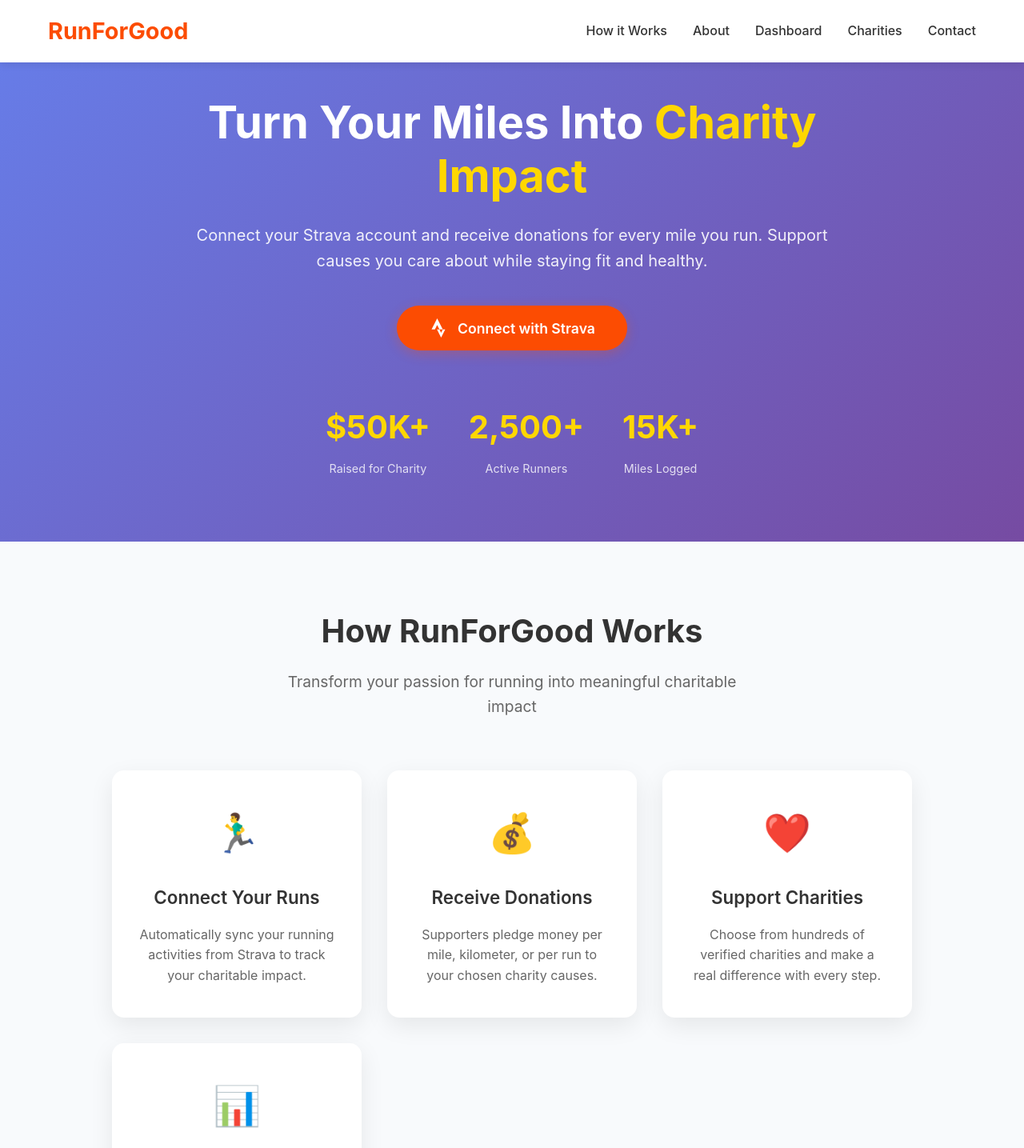
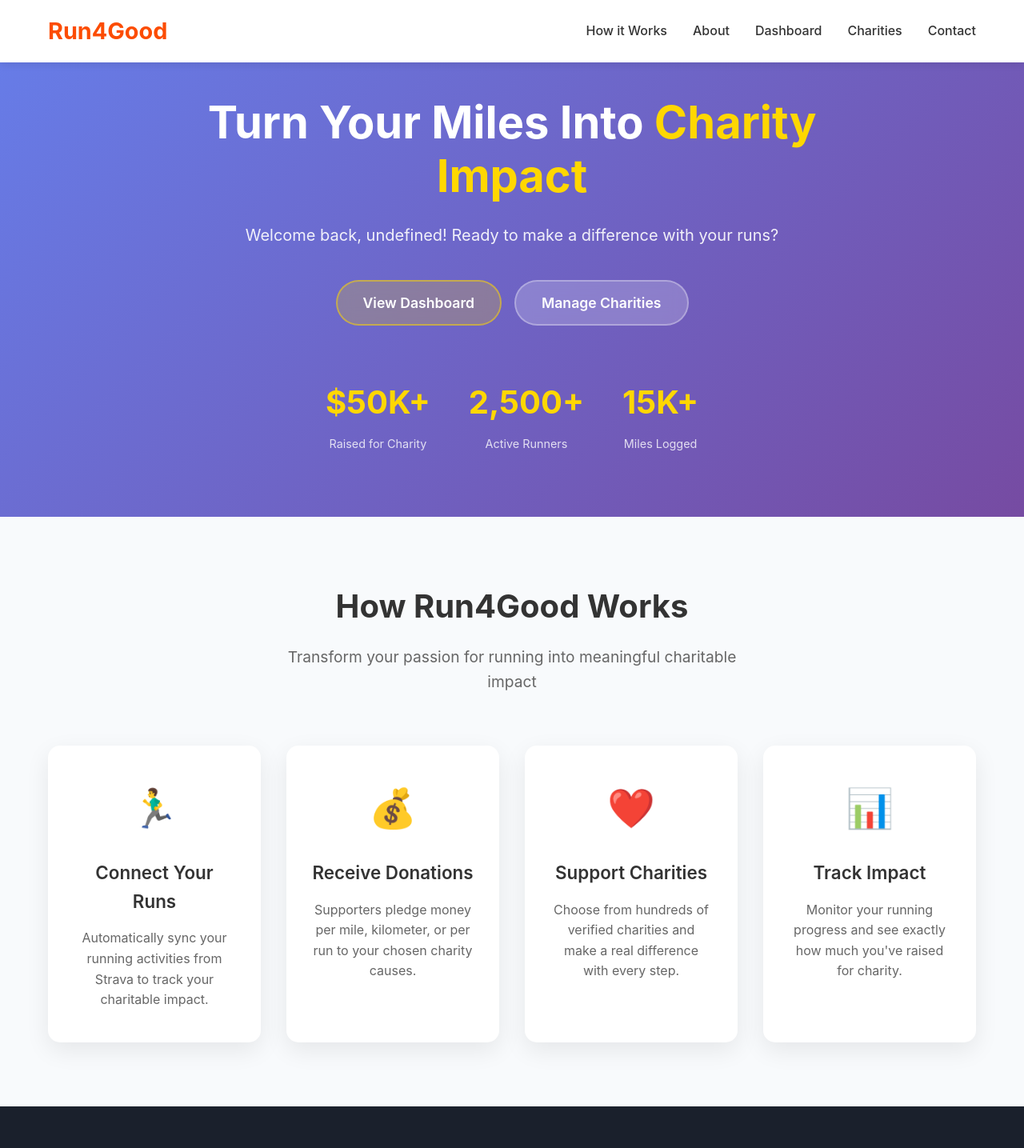
Before and after one commit to pclaesen/move4good, a Next.js app: page / in a window 1280 px wide. Shown: the top 1435 px of the page at 80% size. Built offline with nearby package versions, Linux system fonts and the light colour scheme; sample sign-in values are in the browser's storage.

Commit message:
Fix: Branding

```diff
--- a/src/app/auth/strava/callback/page.js
+++ b/src/app/auth/strava/callback/page.js
@@ -113,7 +113,7 @@
           <div className="callback-content success">
             <div className="success-icon">✅</div>
             <h2>Successfully Connected!</h2>
-            <p>Welcome to RunForGood, {userInfo?.firstname}!</p>
+            <p>Welcome to Run4Good, {userInfo?.firstname}!</p>
             <div className="user-info">
               <img src={userInfo?.profile} alt="Profile" className="profile-image" />
               <div className="user-details">
--- a/src/app/components/Features/Features.css
+++ b/src/app/components/Features/Features.css
@@ -25,9 +25,9 @@
 
 .features-grid {
   display: grid;
-  grid-template-columns: repeat(auto-fit, minmax(280px, 1fr));
+  grid-template-columns: repeat(4, 1fr);
   gap: 2rem;
-  max-width: 1000px;
+  max-width: 1200px;
   margin: 0 auto;
 }
 
@@ -73,6 +73,13 @@
   }
 
   .features-grid {
+    grid-template-columns: repeat(2, 1fr);
+    gap: 1.5rem;
+  }
+}
+
+@media (max-width: 480px) {
+  .features-grid {
     grid-template-columns: 1fr;
     gap: 1.5rem;
   }
--- a/src/app/components/Features/Features.js
+++ b/src/app/components/Features/Features.js
@@ -29,7 +29,7 @@
     <section id="features" className="features">
       <div className="container">
         <div className="features-header">
-          <h2>How RunForGood Works</h2>
+          <h2>How Run4Good Works</h2>
           <p>Transform your passion for running into meaningful charitable impact</p>
         </div>
         <div className="features-grid">
--- a/src/app/components/Footer/Footer.js
+++ b/src/app/components/Footer/Footer.js
@@ -7,7 +7,7 @@
       <div className="container">
         <div className="footer-content">
           <div className="footer-section">
-            <h3>RunForGood</h3>
+            <h3>Run4Good</h3>
             <p>Turning miles into charitable impact, one run at a time.</p>
           </div>
           <div className="footer-section">
@@ -39,7 +39,7 @@
           </div>
         </div>
         <div className="footer-bottom">
-          <p>&copy; 2024 RunForGood. All rights reserved.</p>
+          <p>&copy; 2024 Run4Good. All rights reserved.</p>
           <p>Powered by Strava API</p>
         </div>
       </div>
--- a/src/app/components/Header/Header.js
+++ b/src/app/components/Header/Header.js
@@ -84,7 +84,7 @@
         <div className="container">
           <div className="header-content">
             <div className="logo">
-              <h1>RunForGood</h1>
+              <h1>Run4Good</h1>
             </div>
             <nav className="nav">
               <a
--- a/src/app/components/Hero/Hero.css
+++ b/src/app/components/Hero/Hero.css
@@ -31,6 +31,44 @@
 
 .hero-cta {
   margin-bottom: 4rem;
+}
+
+.connected-actions {
+  display: flex;
+  gap: 1rem;
+  justify-content: center;
+  align-items: center;
+}
+
+.dashboard-btn,
+.charities-btn {
+  background: rgba(255, 255, 255, 0.2);
+  color: white;
+  border: 2px solid rgba(255, 255, 255, 0.3);
+  padding: 1rem 2rem;
+  border-radius: 30px;
+  font-size: 1.1rem;
+  font-weight: 600;
+  cursor: pointer;
+  transition: all 0.3s ease;
+  backdrop-filter: blur(10px);
+}
+
+.dashboard-btn:hover,
+.charities-btn:hover {
+  background: rgba(255, 255, 255, 0.3);
+  border-color: rgba(255, 255, 255, 0.5);
+  transform: translateY(-2px);
+}
+
+.dashboard-btn {
+  background: rgba(255, 215, 0, 0.2);
+  border-color: rgba(255, 215, 0, 0.5);
+}
+
+.dashboard-btn:hover {
+  background: rgba(255, 215, 0, 0.3);
+  border-color: rgba(255, 215, 0, 0.7);
 }
 
 .hero-stats {
@@ -78,4 +116,15 @@
   .stat-number {
     font-size: 2rem;
   }
+
+  .connected-actions {
+    flex-direction: column;
+    gap: 1rem;
+  }
+
+  .dashboard-btn,
+  .charities-btn {
+    width: 100%;
+    max-width: 300px;
+  }
 }
--- a/src/app/components/Hero/Hero.js
+++ b/src/app/components/Hero/Hero.js
@@ -1,8 +1,31 @@
 // src/components/Hero/Hero.js
+'use client';
+import { useState, useEffect } from 'react';
+import { useRouter } from 'next/navigation';
 import StravaConnectButton from '../StravaConnectButton/StravaConnectButton';
 import './Hero.css';
 
 export default function Hero() {
+  const [isConnected, setIsConnected] = useState(false);
+  const [user, setUser] = useState(null);
+  const router = useRouter();
+
+  useEffect(() => {
+    const userData = localStorage.getItem('strava_user');
+    if (userData) {
+      setIsConnected(true);
+      setUser(JSON.parse(userData));
+    }
+  }, []);
+
+  const handleDashboardClick = () => {
+    router.push('/dashboard');
+  };
+
+  const handleCharitiesClick = () => {
+    router.push('/charities');
+  };
+
   return (
     <section className="hero">
       <div className="container">
@@ -11,11 +34,24 @@
             Turn Your Miles Into <span className="highlight">Charity Impact</span>
           </h1>
           <p className="hero-description">
-            Connect your Strava account and receive donations for every mile you run.
-            Support causes you care about while staying fit and healthy.
+            {isConnected
+              ? `Welcome back, ${user?.athlete?.firstname}! Ready to make a difference with your runs?`
+              : 'Connect your Strava account and receive donations for every mile you run. Support causes you care about while staying fit and healthy.'
+            }
           </p>
           <div className="hero-cta">
-            <StravaConnectButton />
+            {isConnected ? (
+              <div className="connected-actions">
+                <button className="dashboard-btn" onClick={handleDashboardClick}>
+                  View Dashboard
+                </button>
+                <button className="charities-btn" onClick={handleCharitiesClick}>
+                  Manage Charities
+                </button>
+              </div>
+            ) : (
+              <StravaConnectButton />
+            )}
           </div>
           <div className="hero-stats">
             <div className="stat">
--- a/src/app/dashboard/page.js
+++ b/src/app/dashboard/page.js
@@ -197,7 +197,7 @@
         {/* Call to Action */}
         <div className="cta-section">
           <h2>Ready to raise more funds?</h2>
-          <p>Share your RunForGood profile with friends and family to get more supporters!</p>
+          <p>Share your Run4Good profile with friends and family to get more supporters!</p>
           <button className="cta-btn">Share Your Profile</button>
         </div>
       </div>
--- a/src/app/layout.js
+++ b/src/app/layout.js
@@ -12,7 +12,7 @@
 });
 
 export const metadata = {
-  title: "Run For Good",
+  title: "Run4Good",
   description: "Support charities with your Strava activities",
 };
 
```
Also changed, not shown: 2 other files (tests, documents, lock files or other folders).
